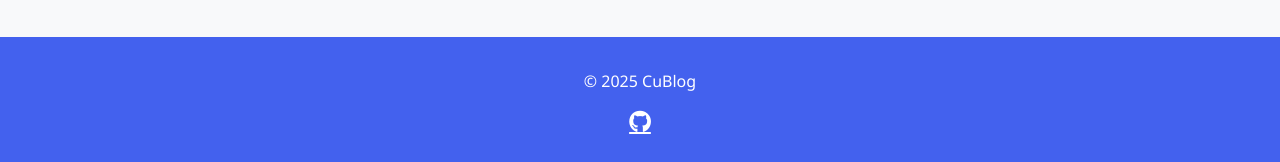
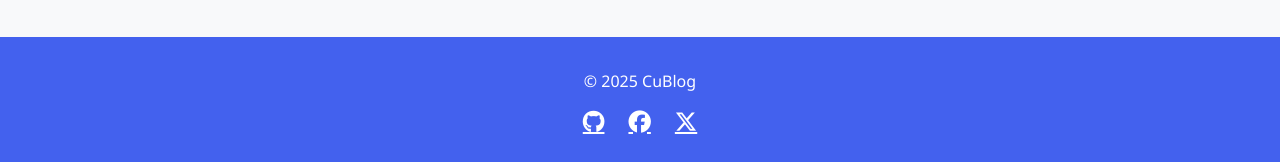
Before and after one commit to RyaninChina11/CuBlog, a Jekyll site: the page built from _posts/2024-05-20-welcome-to-cublog.md, in a window 1280 px wide and 1004 px high. Shown: the part 839-1001 px from the top of the window. Built offline with Jekyll 4.4.1, drawn with Linux system fonts in a browser that asks for light colours.

Commit message:
Update social-links.html

```diff
--- a/_includes/social-links.html
+++ b/_includes/social-links.html
@@ -1,11 +1,11 @@
 <div class="social-links">
-    {% if site.github %}
+    {% if site.github_username %}
     <a href="https://www.github.com/{{ site.github_username }}" class="fab fa-github"></a>
     {% endif %}
-    {% if site.facebook %}
+    {% if site.facebook_username %}
     <a href="https://www.facebook.com/{{ site.facebook_username }}" class="fab fa-facebook"></a>
     {% endif %}
-    {% if site.x %}
+    {% if site.x_username %}
     <a href="https://www.x.com/{{ site.x_username }}" class="fab fa-x-twitter"></a>
     {% endif %}
 </div>
```
